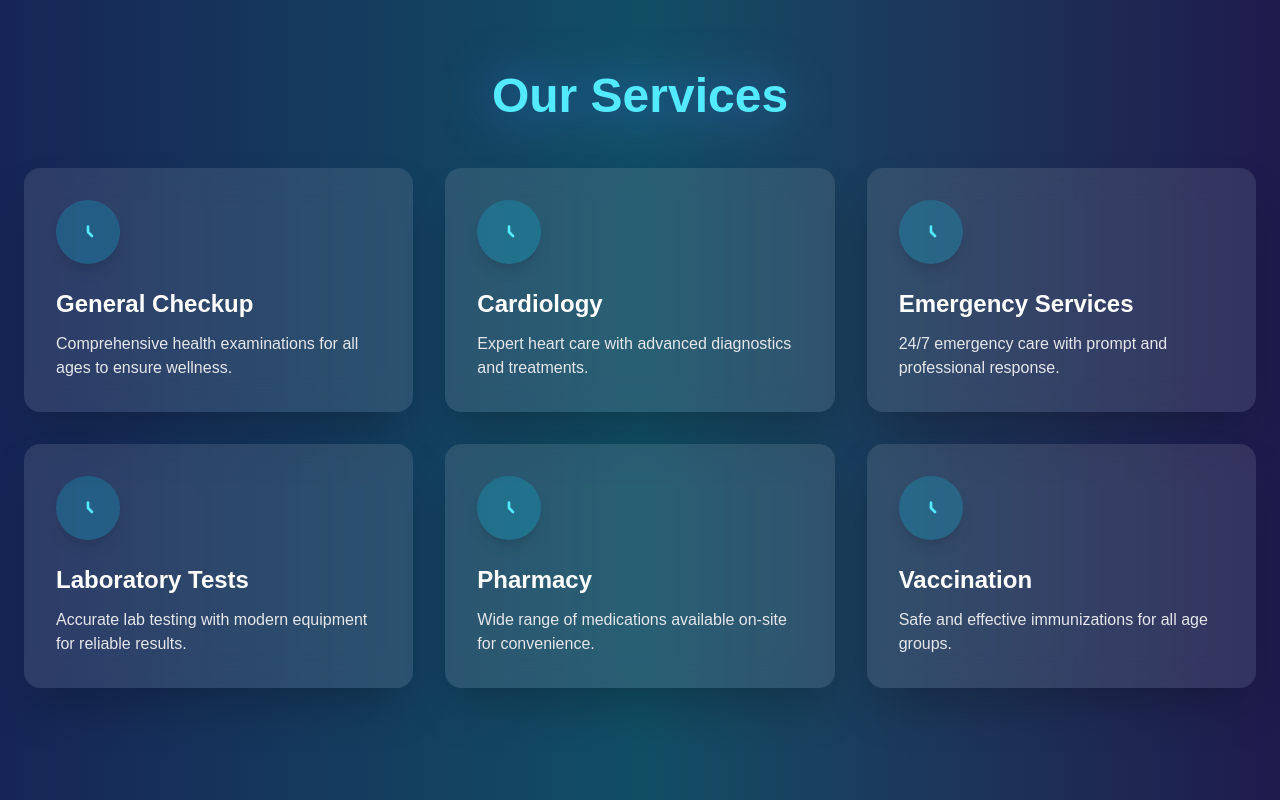
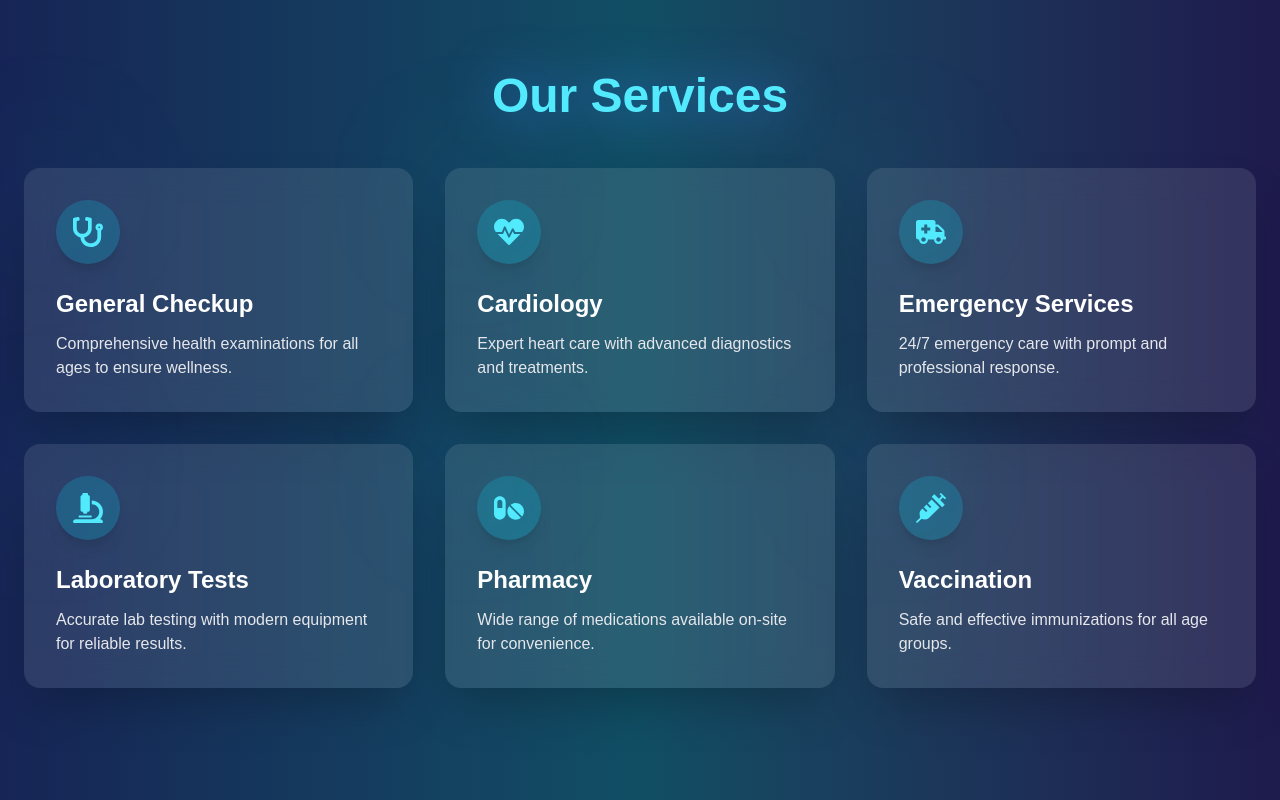
Before and after one commit to Clinton1029/doctors-appointment, a Next.js app: page / in a window 1280 px wide. Shown: the part 1617-2417 px from the top of the page. Built offline with nearby package versions, Linux system fonts and the light colour scheme.

Commit message:
updated servises

```diff
--- a/components/Services.jsx
+++ b/components/Services.jsx
@@ -1,107 +1,44 @@
 "use client";
 
 import { motion } from "framer-motion";
+import { FaStethoscope, FaHeartbeat, FaAmbulance, FaMicroscope, FaPills, FaSyringe } from "react-icons/fa";
 
-// Services data with inline SVG icons
 const services = [
   {
     title: "General Checkup",
-    icon: (
-      <svg
-        xmlns="http://www.w3.org/2000/svg"
-        className="w-8 h-8"
-        fill="none"
-        viewBox="0 0 24 24"
-        stroke="currentColor"
-      >
-        <path strokeLinecap="round" strokeLinejoin="round" strokeWidth={2} d="M12 8v4l3 3" />
-      </svg>
-    ),
-    description: "Comprehensive health examinations for all ages to ensure wellness.",
+    icon: <FaStethoscope size={30} />,
+    description: "Comprehensive health examinations for all ages to ensure wellness."
   },
   {
     title: "Cardiology",
-    icon: (
-      <svg
-        xmlns="http://www.w3.org/2000/svg"
-        className="w-8 h-8"
-        fill="none"
-        viewBox="0 0 24 24"
-        stroke="currentColor"
-      >
-        <path strokeLinecap="round" strokeLinejoin="round" strokeWidth={2} d="M12 8v4l3 3" />
-      </svg>
-    ),
-    description: "Expert heart care with advanced diagnostics and treatments.",
+    icon: <FaHeartbeat size={30} />,
+    description: "Expert heart care with advanced diagnostics and treatments."
   },
   {
     title: "Emergency Services",
-    icon: (
-      <svg
-        xmlns="http://www.w3.org/2000/svg"
-        className="w-8 h-8"
-        fill="none"
-        viewBox="0 0 24 24"
-        stroke="currentColor"
-      >
-        <path strokeLinecap="round" strokeLinejoin="round" strokeWidth={2} d="M12 8v4l3 3" />
-      </svg>
-    ),
-    description: "24/7 emergency care with prompt and professional response.",
+    icon: <FaAmbulance size={30} />,
+    description: "24/7 emergency care with prompt and professional response."
   },
   {
     title: "Laboratory Tests",
-    icon: (
-      <svg
-        xmlns="http://www.w3.org/2000/svg"
-        className="w-8 h-8"
-        fill="none"
-        viewBox="0 0 24 24"
-        stroke="currentColor"
-      >
-        <path strokeLinecap="round" strokeLinejoin="round" strokeWidth={2} d="M12 8v4l3 3" />
-      </svg>
-    ),
-    description: "Accurate lab testing with modern equipment for reliable results.",
+    icon: <FaMicroscope size={30} />,
+    description: "Accurate lab testing with modern equipment for reliable results."
   },
   {
     title: "Pharmacy",
-    icon: (
-      <svg
-        xmlns="http://www.w3.org/2000/svg"
-        className="w-8 h-8"
-        fill="none"
-        viewBox="0 0 24 24"
-        stroke="currentColor"
-      >
-        <path strokeLinecap="round" strokeLinejoin="round" strokeWidth={2} d="M12 8v4l3 3" />
-      </svg>
-    ),
-    description: "Wide range of medications available on-site for convenience.",
+    icon: <FaPills size={30} />,
+    description: "Wide range of medications available on-site for convenience."
   },
   {
     title: "Vaccination",
-    icon: (
-      <svg
-        xmlns="http://www.w3.org/2000/svg"
-        className="w-8 h-8"
-        fill="none"
-        viewBox="0 0 24 24"
-        stroke="currentColor"
-      >
-        <path strokeLinecap="round" strokeLinejoin="round" strokeWidth={2} d="M12 8v4l3 3" />
-      </svg>
-    ),
-    description: "Safe and effective immunizations for all age groups.",
+    icon: <FaSyringe size={30} />,
+    description: "Safe and effective immunizations for all age groups."
   },
 ];
 
 export default function Services() {
   return (
-    <section
-      id="services"
-      className="relative py-28 overflow-hidden bg-gradient-to-r from-blue-950 via-cyan-900 to-indigo-950 text-white"
-    >
+    <section id="services" className="relative py-28 bg-gradient-to-r from-blue-950 via-cyan-900 to-indigo-950 text-white overflow-hidden">
       <div className="max-w-7xl mx-auto px-6">
         {/* Section Header */}
         <motion.h2
@@ -119,17 +56,26 @@ export default function Services() {
           {services.map((service, index) => (
             <motion.div
               key={index}
-              className="bg-white/10 backdrop-blur-lg p-8 rounded-2xl shadow-2xl hover:scale-105 hover:shadow-[0_0_40px_rgba(59,130,246,0.8)] transition-all duration-500"
+              className="bg-white/10 backdrop-blur-lg p-8 rounded-2xl shadow-2xl hover:scale-105 hover:shadow-[0_0_40px_rgba(59,130,246,0.8)] transition-all duration-500 relative"
               initial={{ opacity: 0, y: 30 }}
               whileInView={{ opacity: 1, y: 0 }}
               viewport={{ once: true }}
               transition={{ duration: 0.8, delay: index * 0.1 }}
             >
-              <div className="flex items-center justify-center w-16 h-16 bg-cyan-400/20 rounded-full mb-6 text-cyan-300 shadow-lg">
+              {/* Icon with Glow */}
+              <motion.div
+                className="flex items-center justify-center w-16 h-16 bg-cyan-400/20 rounded-full mb-6 text-cyan-300 shadow-lg"
+                whileHover={{ scale: 1.2, rotate: 5 }}
+                transition={{ duration: 0.3 }}
+              >
                 {service.icon}
-              </div>
+              </motion.div>
+
               <h3 className="text-xl md:text-2xl font-bold mb-3 text-white">{service.title}</h3>
               <p className="text-gray-200">{service.description}</p>
+
+              {/* Optional subtle glowing blur behind icon */}
+              <div className="absolute -top-4 -left-4 w-20 h-20 bg-cyan-400/10 rounded-full blur-3xl pointer-events-none"></div>
             </motion.div>
           ))}
         </div>
```
